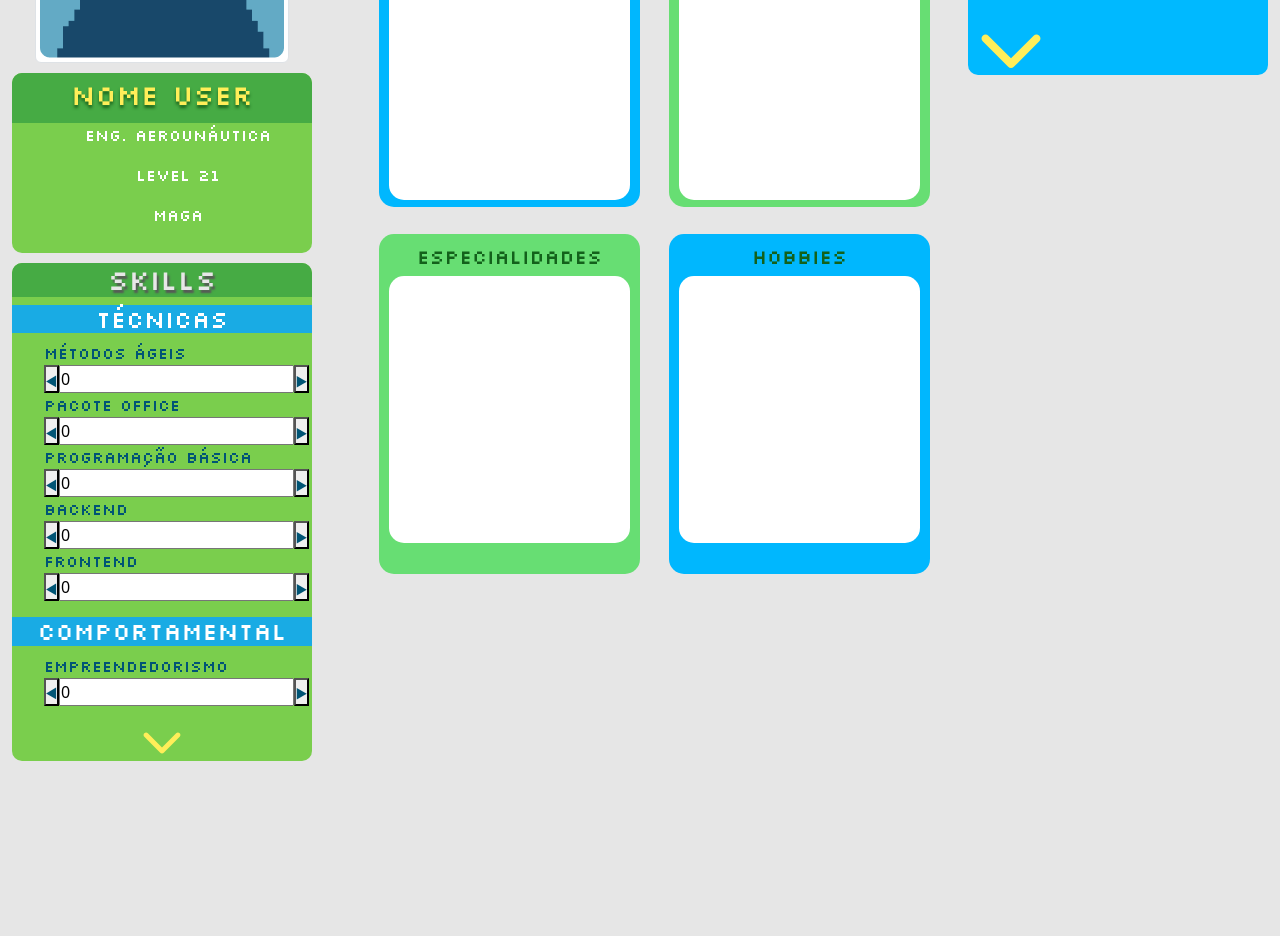
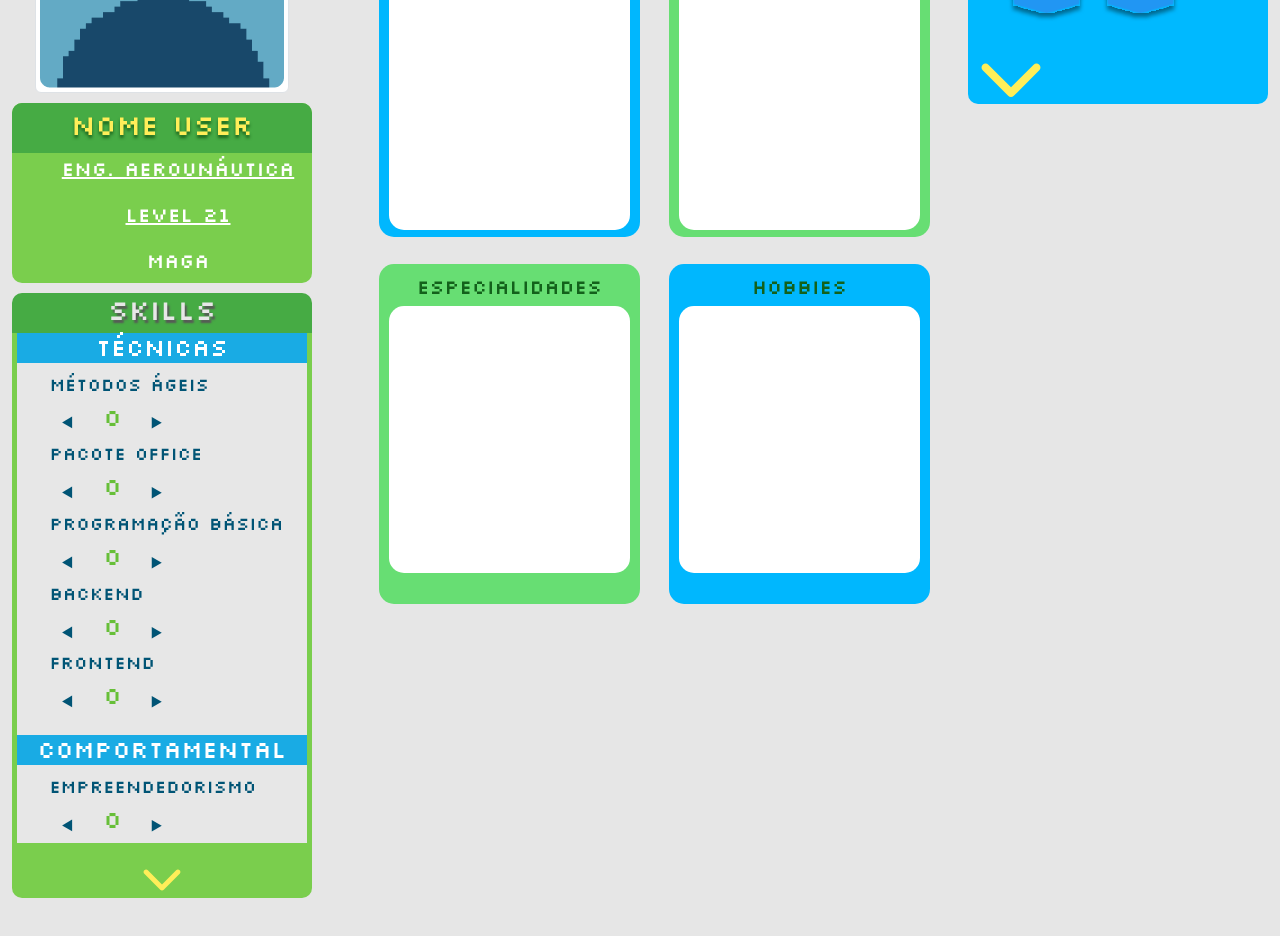
Before and after one commit to kamiszzz/projeto-levelup-principal, an Angular app: page / in a window 1280 px wide. Shown: the part 300-1236 px from the top of the page. Before the commit the page ends 1155 px from the top, so only its background shows below. Built offline with nearby package versions, Linux system fonts and the light colour scheme.

Commit message:
new commit

```diff
--- a/src/app/componentes/header/header.component.css
+++ b/src/app/componentes/header/header.component.css
@@ -1,5 +1,12 @@
 .nav-cor {
     background: linear-gradient(90deg, #00B6FF 0%, #7ACE4D 91.26%);
+}
+
+.font-user {
+    font-size: 43px;
+    color: #FFFFFF;
+    text-transform: uppercase;
+
 }
 
 .botao-menu {
--- a/src/app/componentes/header/header.component.html
+++ b/src/app/componentes/header/header.component.html
@@ -1,7 +1,7 @@
 <header>
     <nav class="nav-cor navbar">
         <div class="container-fluid">
-            <p class="ff-silkscreen">Nome do Usuário</p>
+            <p class="ff-silkscreen font-user">Jane Doe</p>
             <button class="botao-menu navbar-toggler" type="button" data-bs-toggle="offcanvas" data-bs-target="#offcanvasNavbar"
                 aria-controls="offcanvasNavbar">
                 <img src="../../../assets/imagem/menu-hamburguer.svg">
--- a/src/app/componentes/main/perfil/perfil.component.css
+++ b/src/app/componentes/main/perfil/perfil.component.css
@@ -65,13 +65,22 @@
 
 }
 
+.texto-perfil {
+    font-size: 20px;
+
+}
+
 
 .skills {
     margin-bottom: 44px;
     width: 100%;
     background-color: #7ACE4D;
-    border-radius: 10px;
+    border-radius: 0px 0px 10px 10px;
+    padding-left: 5.38px;
+    padding-right: 5.38px;
 }
+
+
 
 /* .skills-quadro {
     background-color: #E7E7E7;
@@ -83,10 +92,21 @@
     border-radius: 10px 10px 0px 0px;
     text-shadow: rgb(87, 87, 87) 2px 3px 2px;
     color: #E7E7E7;
+    height: 40px;
+
+}
+
+
+.skills-quadro {
+  background-color: #E7E7E7;
+
+  width: 100%;
+
 }
 
 .skills-categoria {
     width: 100%;
+    height: 30px;
     background: linear-gradient(0deg, #19ABE4, #19ABE4);
 
 }
@@ -96,5 +116,21 @@
 }
 
 .font-skills {
+    font-size: 18px;
     color: #005475;
 }
+
+
+.controle-contador {
+    width: 20px;
+    height: 30px;
+    background: none;
+    border: 0;
+    margin: 0 1rem;
+    color: #67BF38;
+    text-align: center;
+    font-size: 1.5em;
+    display: inline-flex;
+    align-items: center;
+    padding-top: 8px;
+}
--- a/src/app/componentes/main/perfil/perfil.component.html
+++ b/src/app/componentes/main/perfil/perfil.component.html
@@ -107,24 +107,27 @@
 
         <ul class="text-center">
             <li>
-                <p class="texto-perfil ff-silkscreen">Eng. Aerounáutica</p>
+                <p class="texto-perfil ff-silkscreen" style="text-decoration-line: underline;">Eng. Aerounáutica</p>
             </li>
             <li>
-                <p class="texto-perfil ff-silkscreen">Level 21</p>
+                <p class="texto-perfil ff-silkscreen" style="text-decoration-line: underline;">Level 21</p>
             </li>
             <li>
-                <p class="ff-silkscreen">Maga</p>
+                <p class="texto-perfil ff-silkscreen">Maga</p>
             </li>
         </ul>
     </div>
 
     <!-- SKILLS -->
 
-    <div class="skills ">
-        <div class="skills-quadro">
+
+
             <div class="skills-titulo">
                 <h3 class="text-center ff-silkscreen-bold">Skills</h3>
             </div>
+             <div class="skills ">
+
+            <div class="skills-quadro">
             <div class="text-center">
                 <h4 class="skills-categoria ff-silkscreen font-categ-skills">Técnicas</h4>
             </div>
@@ -134,11 +137,11 @@
                         <div>
                             <label class="ff-silkscreen font-skills" for="">Métodos Ágeis</label>
                             <div>
-                                <button data-controle="-">
+                                <button class="btn" data-controle="-">
                                     <img src="../../../../assets/imagem/seta esquerda.svg">
                                 </button>
-                                <input type="text" class="controle-contador" value="0" data-contador>
-                                <button data-controle="+">
+                                <input type="text" class="ff-silkscreen controle-contador" value="0" data-contador>
+                                <button class="btn" data-controle="+">
                                     <img src="../../../../assets/imagem/seta direita.svg">
                                 </button>
                             </div>
@@ -149,11 +152,11 @@
                         <div>
                             <label class="ff-silkscreen font-skills" for="">Pacote Office</label>
                             <div>
-                                <button data-controle="-">
+                                <button class="btn" data-controle="-">
                                     <img src="../../../../assets/imagem/seta esquerda.svg">
                                 </button>
-                                <input type="text" class="controle-contador" value="0" data-contador>
-                                <button data-controle="+">
+                                <input type="text" class="ff-silkscreen controle-contador" value="0" data-contador>
+                                <button class="btn" data-controle="+">
                                     <img src="../../../../assets/imagem/seta direita.svg">
                                 </button>
                             </div>
@@ -164,11 +167,11 @@
                         <div>
                             <label class="ff-silkscreen font-skills" for="">Programação Básica</label>
                             <div>
-                                <button data-controle="-">
+                                <button class="btn" data-controle="-">
                                     <img src="../../../../assets/imagem/seta esquerda.svg">
                                 </button>
-                                <input type="text" class="controle-contador" value="0" data-contador>
-                                <button data-controle="+">
+                                <input type="text" class="ff-silkscreen controle-contador" value="0" data-contador>
+                                <button class="btn" data-controle="+">
                                     <img src="../../../../assets/imagem/seta direita.svg">
                                 </button>
                             </div>
@@ -179,11 +182,11 @@
                         <div>
                             <label class="ff-silkscreen font-skills" for="">Backend</label>
                             <div>
-                                <button data-controle="-">
+                                <button class="btn" data-controle="-">
                                     <img src="../../../../assets/imagem/seta esquerda.svg">
                                 </button>
-                                <input type="text" class="controle-contador" value="0" data-contador>
-                                <button data-controle="+">
+                                <input type="text" class="ff-silkscreen controle-contador" value="0" data-contador>
+                                <button class="btn" data-controle="+">
                                     <img src="../../../../assets/imagem/seta direita.svg">
                                 </button>
                             </div>
@@ -194,11 +197,11 @@
                         <div>
                             <label class="ff-silkscreen font-skills" for="">Frontend</label>
                             <div>
-                                <button data-controle="-">
+                                <button class="btn" data-controle="-">
                                     <img src="../../../../assets/imagem/seta esquerda.svg">
                                 </button>
-                                <input type="text" class="controle-contador" value="0" data-contador>
-                                <button data-controle="+">
+                                <input type="text" class="ff-silkscreen controle-contador" value="0" data-contador>
+                                <button class="btn" data-controle="+">
                                     <img src="../../../../assets/imagem/seta direita.svg">
                                 </button>
                             </div>
@@ -216,11 +219,11 @@
                         <div>
                             <label class="ff-silkscreen font-skills" for="">Empreendedorismo</label>
                             <div>
-                                <button data-controle="-">
+                                <button class="btn" data-controle="-">
                                     <img src="../../../../assets/imagem/seta esquerda.svg">
                                 </button>
-                                <input type="text" class="controle-contador" value="0" data-contador>
-                                <button data-controle="+">
+                                <input type="text" class="ff-silkscreen controle-contador" value="0" data-contador>
+                                <button class="btn" data-controle="+">
                                     <img src="../../../../assets/imagem/seta direita.svg">
                                 </button>
                             </div>
@@ -229,12 +232,12 @@
                     </li>
                 </ul>
             </div>
-
+        </div>
             <div class="d-flex justify-content-center">
                 <button type="button" class=" botao btn">
                     <img src="../../../../assets/imagem/setinha - projeto.svg">
                 </button>
             </div>
-        </div>
+
     </div>
 </div>
```
